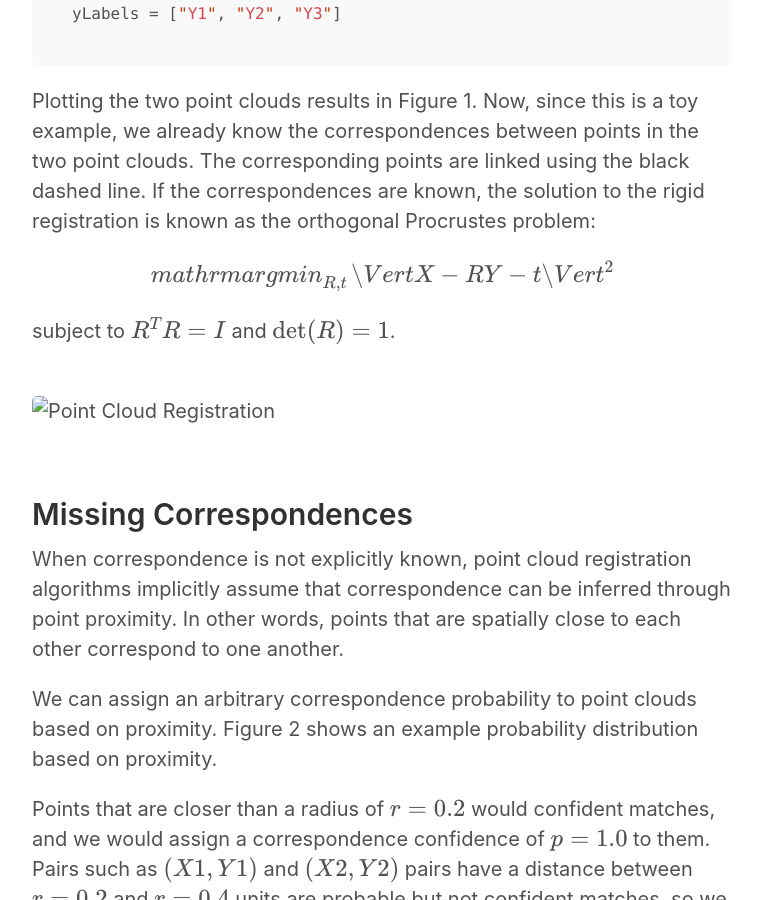
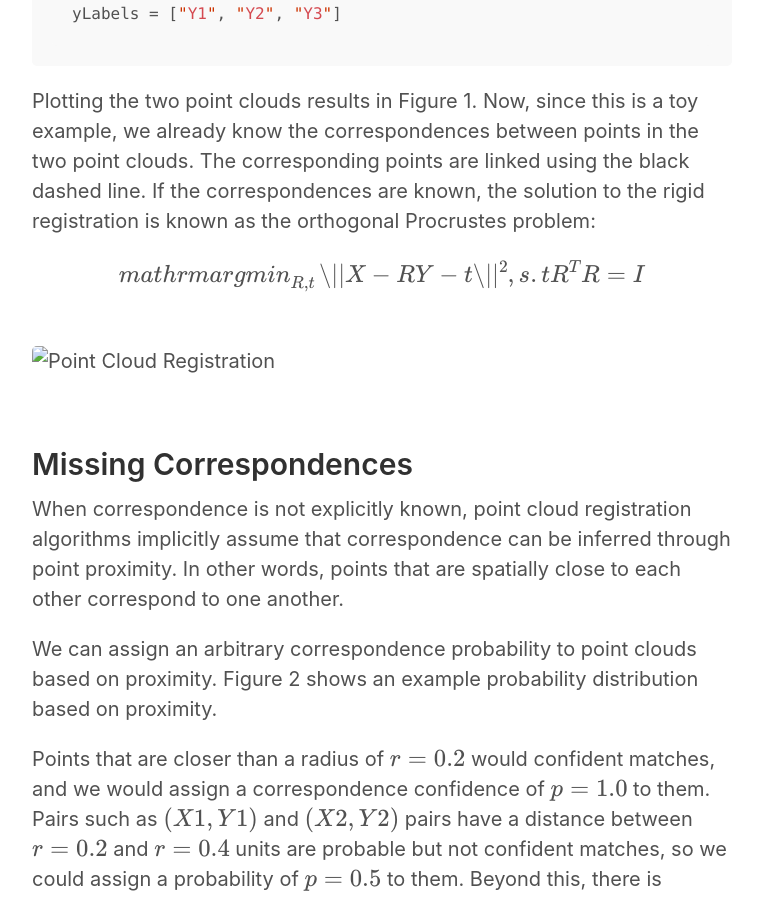
Before and after one commit to siavashk/siavashk.github.io, a Jekyll site: the page built from _posts/2017-3-31-coherent-point-drift.md, in a window 1280 px wide and 900 px high, scrolled down 1894 px. Shown: the whole window, without its empty margins (258-1019 px from the left). Built offline with Jekyll 4.4.1, drawn with Linux system fonts in a browser that asks for light colours; formulas are drawn with MathJax 3; comment, search, counter and statistics services are not loaded.

Commit message:
fixing latex bugs 9

```diff
--- a/_posts/2017-3-31-coherent-point-drift.md
+++ b/_posts/2017-3-31-coherent-point-drift.md
@@ -39,9 +39,9 @@
 
 Plotting the two point clouds results in Figure 1. Now, since this is a toy example, we already know the correspondences between points in the two point clouds. The corresponding points are linked using the black dashed line. If the correspondences are known, the solution to the rigid registration is known as the orthogonal Procrustes problem:
 
-$$\\mathrm{argmin}_{R,t}\left\\Vert{X - RY - t}\right\\Vert^2$$
+$$\\mathrm{argmin}_{R,t}\left\\||X - RY - t\right\\||^2, s.t R^TR=I$$
 
-subject to \\(R^TR=I\\) and \\(\\mathrm{det}(R)=1\\).
+<!-- subject to \\(R^TR=I\\) and \\(\\mathrm{det}(R)=1\\). -->
 
 <br>
 ![Point Cloud Registration](../notebooks/coherent-point-drift/registration1_files/registration1_1_0.png)<br/>
```
